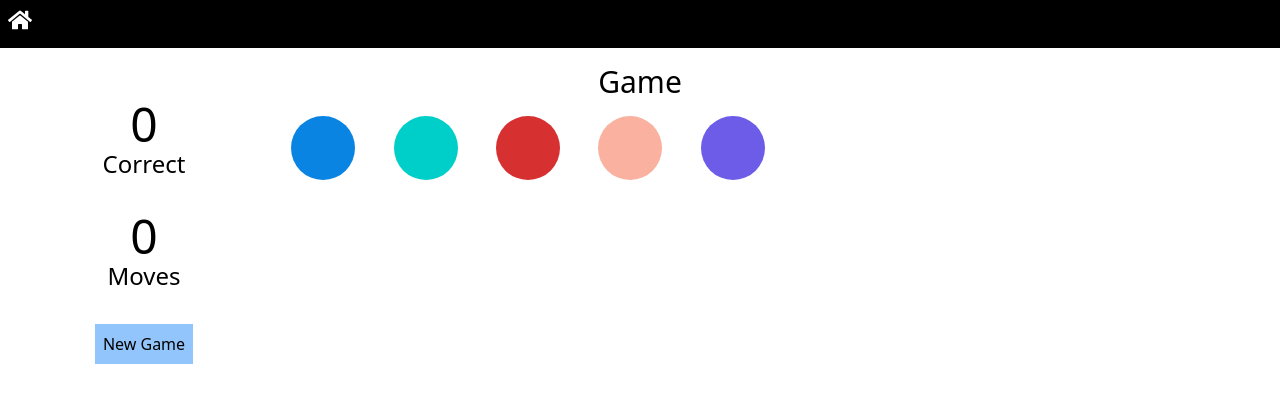
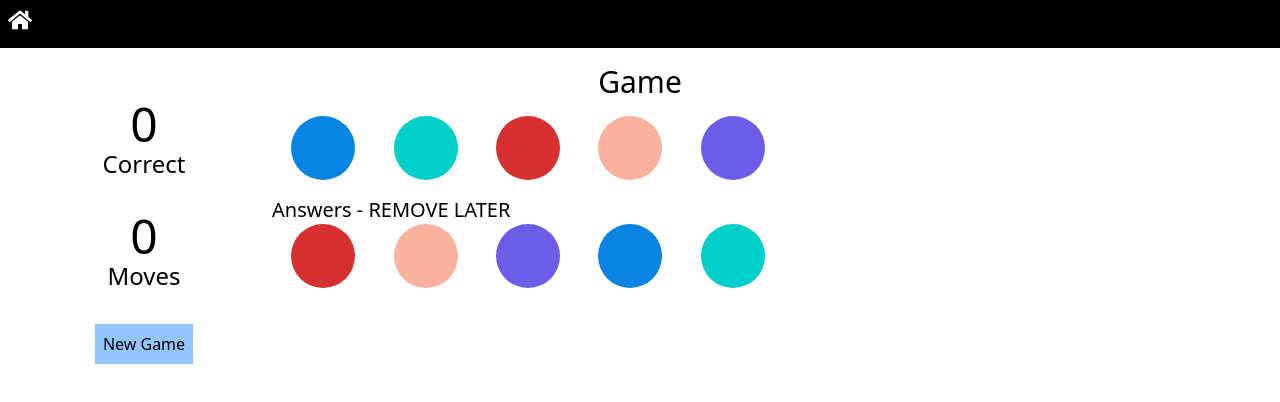
Before and after one commit to coolinmc6/medium, a Next.js app: page /article-001-game in a window 1280 px wide. Shown: the top 402 px of the page. Built offline with nearby package versions, Linux system fonts and the light colour scheme.

Commit message:
finish reducer

```diff
--- /dev/null
+++ b/src/app/article-001-game/game-reducer.ts
@@ -0,0 +1,35 @@
+import { createGame } from "./gameHelpers"
+
+type GameState = {
+  board: string[]   // player's active board and what they'll see
+  answers: string[] // the answers
+  moves: number     // how many moves the player has made
+  correct: number   // how many correct
+}
+
+type GameAction = {
+  type: 'NEW_GAME'
+  payload: any
+}
+
+export const initialState: GameState = {
+  answers: [],
+  board: [],
+  correct: 0,
+  moves: 0,
+}
+
+export const reducer = (state: GameState, action: GameAction) => {
+  switch (action.type) {
+    case 'NEW_GAME': {
+      const newGame = createGame()
+      return {
+        ...state,
+        ...newGame
+      }
+    }
+    default: {
+      return state
+    }
+  }
+}
--- a/src/app/article-001-game/page.tsx
+++ b/src/app/article-001-game/page.tsx
@@ -1,12 +1,17 @@
 "use client"
 
-import { createGame } from "./gameHelpers"
+import { useReducer, useEffect } from "react"
+import { reducer, initialState } from "./game-reducer"
 
 export default function Game() {
-  const game = createGame()
+  const [game, dispatch] = useReducer(reducer, initialState)
+
+  useEffect(() => {
+    dispatch({ type: 'NEW_GAME', payload: null })
+  }, [])
 
   const handleNewGame = () => {
-    console.log('new game!')
+    dispatch({ type: 'NEW_GAME', payload: null })
   }
   return (
     <div className="p-4 bg-white flex-grow">
@@ -29,11 +34,18 @@ export default function Game() {
         <div className="w-full md:w-2/3">
           <div className="mb-4 mt-4">
             <div className="flex justify-around mb-4">
-                {game.board.map((hexColor) => {
-                  return <div key={hexColor} className={'w-16 h-16 rounded-full'} style={{ backgroundColor: hexColor}}  />
-                })}
-              </div>
+              {game.board.map((hexColor) => {
+                return <div key={hexColor} className={'w-16 h-16 rounded-full'} style={{ backgroundColor: hexColor}}  />
+              })}
             </div>
+            <h3 className="text-xl">Answers - REMOVE LATER</h3>
+            <div className="flex justify-around mb-4">
+              {game.answers.map((hexColor) => {
+                return <div key={hexColor} className={'w-16 h-16 rounded-full'} style={{ backgroundColor: hexColor}}  />
+              })}
+            </div>
+          </div>
+
         </div>
       </div>
     </div>
```
